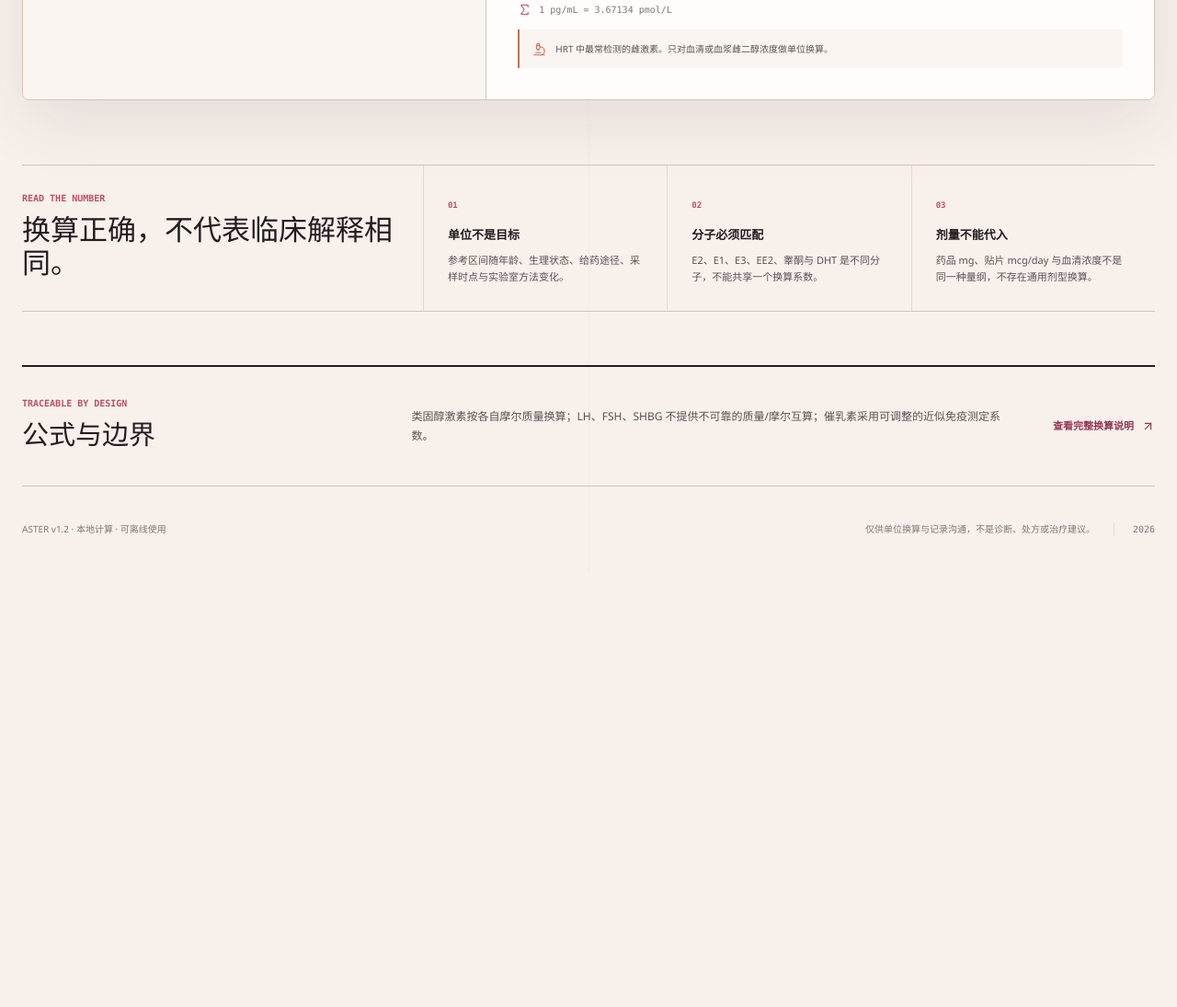
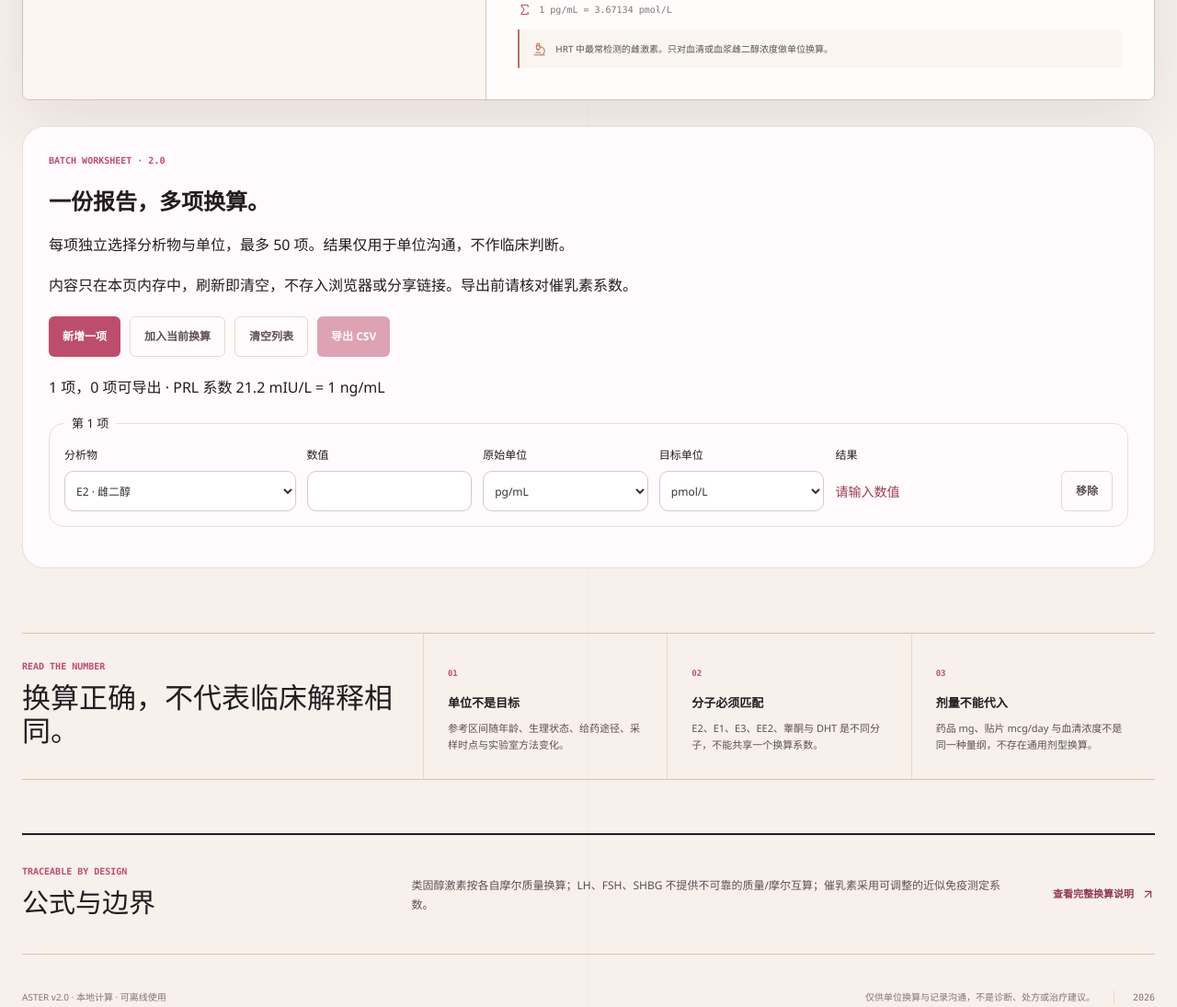
Before and after one commit to liyuxuan719/aster-hrt-converter, a website with bundled scripts: page index.html in a window 1280 px wide. Shown: the part 1677-2772 px from the top of the page at 92% size. Before the commit the page ends 2300 px from the top, so only its background shows below. Built offline with nearby package versions, Linux system fonts and the light colour scheme.

Commit message:
feat: prepare ASTER 2.0 batch conversion worksheet and scoped offline caches

```diff
--- a/assets/app.js
+++ b/assets/app.js
@@ -11,6 +11,7 @@ import {
 } from "../src/converter.js";
 import { getFemaleReference, REFERENCE_CONTEXT_NOTE } from "../src/female-ranges.js";
 import { getHrtFeminizationTarget } from "../src/hrt-targets.js";
+import { initWorksheet } from "./worksheet.js";
 
 const STORAGE_KEY = "aster-hrt-converter-settings-v1";
 const DEFAULT_ASSAY_FACTOR = 21.2;
@@ -842,6 +843,12 @@ function init() {
   buildAnalyteOptions();
   elements.valueInput.value = initialValue || "100";
   setupEventListeners();
+  initWorksheet({
+    getCurrent: () => ({ analyteId: state.analyteId, value: elements.valueInput.value,
+      fromUnitId: state.fromUnitId, toUnitId: chooseTargetUnit(getCurrentAnalyte(), state.fromUnitId) }),
+    getOptions: () => ({ precision: state.precision, prolactinFactor: state.prolactinFactor }),
+    notify: showToast,
+  });
   updateNetworkState();
   render();
   elements.year.textContent = new Date().getFullYear();
--- a/assets/styles.css
+++ b/assets/styles.css
@@ -2205,6 +2205,20 @@ button:active {
   }
 }
 
+.worksheet-panel { margin: 28px 0; padding: 28px; border: 1px solid #eadde2; border-radius: 24px; background: #fffafb; }
+.worksheet-panel h2 { margin: 8px 0; }
+.worksheet-panel p { line-height: 1.7; }
+.worksheet-actions { display: flex; flex-wrap: wrap; gap: 10px; margin: 20px 0; }
+.worksheet-row { display: grid; grid-template-columns: 1.4fr 1fr 1fr 1fr 1.3fr auto; gap: 12px; align-items: end; min-width: 0; border: 1px solid #eadde2; border-radius: 16px; padding: 16px; margin: 16px 0; }
+.worksheet-row legend { padding: 0 8px; font-size: 13px; }
+.worksheet-row label { display: grid; gap: 8px; min-width: 0; font-size: 12px; }
+.worksheet-row select, .worksheet-row input { width: 100%; min-width: 0; min-height: 44px; border: 1px solid #d8c8cf; border-radius: 10px; background: white; color: #393039; padding: 8px; font: inherit; }
+.worksheet-result { display: block; min-height: 44px; align-content: center; overflow-wrap: anywhere; font-size: 14px; font-weight: 600; }
+.worksheet-result.is-error { color: #9b3d53; font-weight: 400; }
+.worksheet-actions button:disabled { opacity: .5; cursor: not-allowed; }
+@media (max-width: 1000px) { .worksheet-row { grid-template-columns: repeat(2, minmax(0, 1fr)); } }
+@media (max-width: 480px) { .worksheet-panel { padding: 18px; } .worksheet-row { grid-template-columns: 1fr; } }
+
 @media print {
   body {
     background: white;
--- /dev/null
+++ b/assets/worksheet.js
@@ -0,0 +1,109 @@
+import { ANALYTES, formatMeasurement } from "../src/converter.js";
+import { evaluateRow, worksheetCsv, MAX_WORKSHEET_ROWS } from "../src/worksheet.js";
+
+export function initWorksheet({ getCurrent, getOptions, notify }) {
+  const list = document.querySelector("#worksheet-rows");
+  const status = document.querySelector("#worksheet-status");
+  const addButton = document.querySelector("#worksheet-add");
+  const exportButton = document.querySelector("#worksheet-export");
+  const rows = [];
+  const make = (tag, text) => {
+    const node = document.createElement(tag);
+    if (text !== undefined) node.textContent = text;
+    return node;
+  };
+  const options = () => ({ prolactinFactor: getOptions().prolactinFactor });
+
+  function refresh() {
+    const settings = getOptions();
+    let valid = 0;
+    rows.forEach((entry, index) => {
+      entry.legend.textContent = `第 ${index + 1} 项`;
+      const result = evaluateRow(entry.data, options());
+      entry.output.textContent = result.error || `${formatMeasurement(result.result, settings.precision)} ${result.to.label}`;
+      entry.output.classList.toggle("is-error", Boolean(result.error));
+      if (!result.error) valid += 1;
+    });
+    status.textContent = `${rows.length} 项，${valid} 项可导出 · PRL 系数 ${settings.prolactinFactor} mIU/L = 1 ng/mL`;
+    addButton.disabled = rows.length >= MAX_WORKSHEET_ROWS;
+    document.querySelector("#worksheet-current").disabled = addButton.disabled;
+    exportButton.disabled = !rows.length || valid !== rows.length;
+  }
+
+  function addRow(initial = { analyteId: "estradiol", value: "", fromUnitId: "pg_ml", toUnitId: "pmol_l" }) {
+    if (rows.length >= MAX_WORKSHEET_ROWS) return;
+    const data = { ...initial };
+    const box = make("fieldset");
+    box.className = "worksheet-row";
+    const legend = make("legend");
+    box.append(legend);
+    const label = (text, control) => {
+      const node = make("label", text);
+      node.append(control);
+      box.append(node);
+      return control;
+    };
+    const analyte = label("分析物", make("select"));
+    ANALYTES.forEach((item) => { const option = make("option", `${item.shortName} · ${item.nameZh}`); option.value = item.id; analyte.append(option); });
+    analyte.value = data.analyteId;
+    const value = label("数值", make("input"));
+    value.type = "number"; value.min = "0"; value.step = "any";
+    value.inputMode = "decimal"; value.autocomplete = "off"; value.value = data.value;
+    const from = label("原始单位", make("select"));
+    const to = label("目标单位", make("select"));
+    const output = make("output");
+    output.setAttribute("aria-live", "polite");
+    output.className = "worksheet-result";
+    label("结果", output);
+    const remove = make("button", "移除");
+    remove.type = "button"; remove.className = "quiet-button";
+    box.append(remove);
+    const entry = { data, box, legend, output };
+    rows.push(entry);
+    list.append(box);
+
+    function unitOptions() {
+      const item = ANALYTES.find((item) => item.id === data.analyteId);
+      for (const select of [from, to]) {
+        select.replaceChildren();
+        item.units.forEach((unit) => { const option = make("option", unit.label); option.value = unit.id; select.append(option); });
+      }
+      from.value = data.fromUnitId; to.value = data.toUnitId;
+    }
+    unitOptions();
+    analyte.addEventListener("change", () => {
+      data.analyteId = analyte.value;
+      const item = ANALYTES.find((item) => item.id === data.analyteId);
+      data.fromUnitId = item.defaultUnitId; data.toUnitId = item.defaultTargetUnitId;
+      unitOptions(); refresh();
+    });
+    value.addEventListener("input", () => { data.value = value.value; refresh(); });
+    from.addEventListener("change", () => { data.fromUnitId = from.value; refresh(); });
+    to.addEventListener("change", () => { data.toUnitId = to.value; refresh(); });
+    remove.addEventListener("click", () => { rows.splice(rows.indexOf(entry), 1); box.remove(); refresh(); addButton.focus(); });
+    refresh();
+  }
+
+  addButton.addEventListener("click", () => addRow());
+  document.querySelector("#worksheet-current").addEventListener("click", () => addRow(getCurrent()));
+  document.querySelector("#worksheet-clear").addEventListener("click", () => {
+    if (!rows.length || window.confirm("清空本次批量换算？尚未导出的内容将移除。")) {
+      rows.length = 0; list.replaceChildren(); refresh();
+    }
+  });
+  exportButton.addEventListener("click", () => {
+    try {
+      const blob = new Blob([worksheetCsv(rows.map((row) => row.data), options())], { type: "text/csv;charset=utf-8" });
+      const url = URL.createObjectURL(blob);
+      const anchor = make("a");
+      anchor.href = url; anchor.download = `aster-worksheet-${new Date().toISOString().slice(0, 10)}.csv`;
+      document.body.append(anchor); anchor.click(); anchor.remove();
+      window.setTimeout(() => URL.revokeObjectURL(url), 1000);
+      notify("批量换算 CSV 已导出");
+    } catch { notify("请先修正全部换算项再导出"); }
+  });
+  document.querySelector("#precision-select").addEventListener("change", refresh);
+  document.querySelector("#assay-factor-input").addEventListener("input", refresh);
+  document.querySelector("#reset-button").addEventListener("click", refresh);
+  addRow();
+}
--- a/index.html
+++ b/index.html
@@ -285,6 +285,21 @@
           </div>
         </section>
 
+        <section class="worksheet-panel" aria-labelledby="worksheet-title">
+          <p class="section-kicker">BATCH WORKSHEET · 2.0</p>
+          <h2 id="worksheet-title">一份报告，多项换算。</h2>
+          <p>每项独立选择分析物与单位，最多 50 项。结果仅用于单位沟通，不作临床判断。</p>
+          <p>内容只在本页内存中，刷新即清空，不存入浏览器或分享链接。导出前请核对催乳素系数。</p>
+          <div class="worksheet-actions">
+            <button class="secondary-button" id="worksheet-add" type="button">新增一项</button>
+            <button class="quiet-button" id="worksheet-current" type="button">加入当前换算</button>
+            <button class="quiet-button" id="worksheet-clear" type="button">清空列表</button>
+            <button class="secondary-button" id="worksheet-export" type="button" disabled>导出 CSV</button>
+          </div>
+          <p id="worksheet-status" role="status" aria-live="polite"></p>
+          <div id="worksheet-rows"></div>
+        </section>
+
         <section class="method-strip" aria-labelledby="method-title">
           <div class="method-title">
             <p class="section-kicker">READ THE NUMBER</p>
@@ -323,7 +338,7 @@
       </main>
 
       <footer class="site-footer">
-        <p>ASTER v1.2 · 本地计算 · 可离线使用</p>
+        <p>ASTER v2.0 · 本地计算 · 可离线使用</p>
         <p>仅供单位换算与记录沟通，不是诊断、处方或治疗建议。</p>
         <span id="year"></span>
       </footer>
--- /dev/null
+++ b/src/worksheet.js
@@ -0,0 +1,31 @@
+import { ANALYTES, convert, getUnits } from "./converter.js";
+
+export const MAX_WORKSHEET_ROWS = 50;
+
+export function evaluateRow(row, options = {}) {
+  const analyte = ANALYTES.find((item) => item.id === row.analyteId);
+  if (!analyte) return { error: "请选择有效的分析物" };
+  if (String(row.value ?? "").trim() === "") return { error: "请输入数值" };
+  const value = Number(row.value);
+  if (!Number.isFinite(value) || value < 0) return { error: "请输入非负有限数值" };
+  const units = getUnits(analyte, options);
+  const from = units.find((unit) => unit.id === row.fromUnitId);
+  const to = units.find((unit) => unit.id === row.toUnitId);
+  if (!from || !to) return { error: "单位与分析物不匹配" };
+  const result = convert(value, analyte, from.id, to.id, options);
+  if (!Number.isFinite(result)) return { error: "结果超出数值范围" };
+  return { analyte, value, from, to, result,
+    assayFactor: analyte.usesAssayFactor ? (options.prolactinFactor ?? 21.2) : "" };
+}
+
+export function worksheetCsv(rows, options = {}) {
+  if (!rows.length || rows.length > MAX_WORKSHEET_ROWS) throw new RangeError("Invalid worksheet size.");
+  const output = [["analyte", "input_value", "input_unit", "output_value", "output_unit", "prolactin_mIU_L_per_ng_mL"]];
+  for (const row of rows) {
+    const evaluated = evaluateRow(row, options);
+    if (evaluated.error) throw new TypeError(evaluated.error);
+    output.push([evaluated.analyte.nameZh, evaluated.value, evaluated.from.label,
+      evaluated.result, evaluated.to.label, evaluated.assayFactor]);
+  }
+  return `\uFEFF${output.map((row) => row.map((value) => `"${String(value).replaceAll('"', '""')}"`).join(",")).join("\r\n")}`;
+}
```
Also changed, not shown: package.json (added, +14 -0 lines), sw.js (+36 -54 lines), tests/sw.test.js (added, +59 -0 lines), tests/worksheet.test.js (added, +28 -0 lines), CHANGELOG.md (added), README.md.
